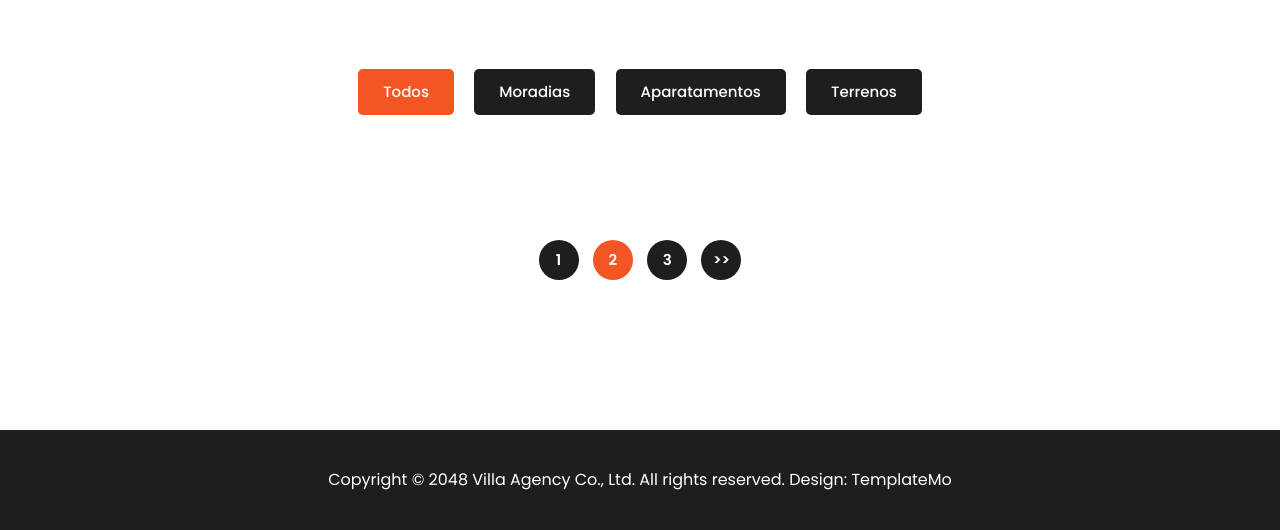
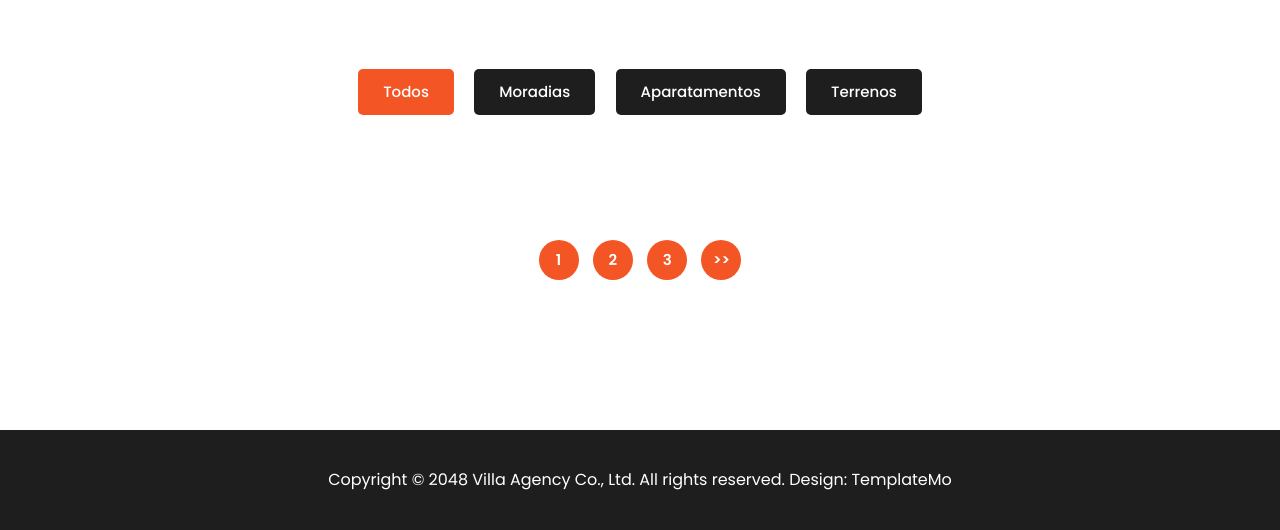
Before and after one commit to Fabioabc18/OXL, a Django app: page /anuncios in a window 1280 px wide. Shown: the part 550-1080 px from the top of the page. Run offline with Django 5.2, Linux system fonts and the light colour scheme; data that the repository does not hold is empty; some libraries are stand-ins or nearby versions.

Commit message:
anuncios cfgs

```diff
--- a/anuncios/templates/anuncios.html
+++ b/anuncios/templates/anuncios.html
@@ -144,10 +144,10 @@ https://templatemo.com/tm-591-villa-agency
       <div class="row">
         <div class="col-lg-12">
           <ul class="pagination">
-            <li><a href="#">1</a></li>
+            <li><a class="is_active" href="#">1</a></li>
             <li><a class="is_active" href="#">2</a></li>
-            <li><a href="#">3</a></li>
-            <li><a href="#">>></a></li>
+            <li><a class="is_active" href="#">3</a></li>
+            <li><a class="is_active" href="#">>></a></li>
           </ul>
         </div>
       </div>
```
